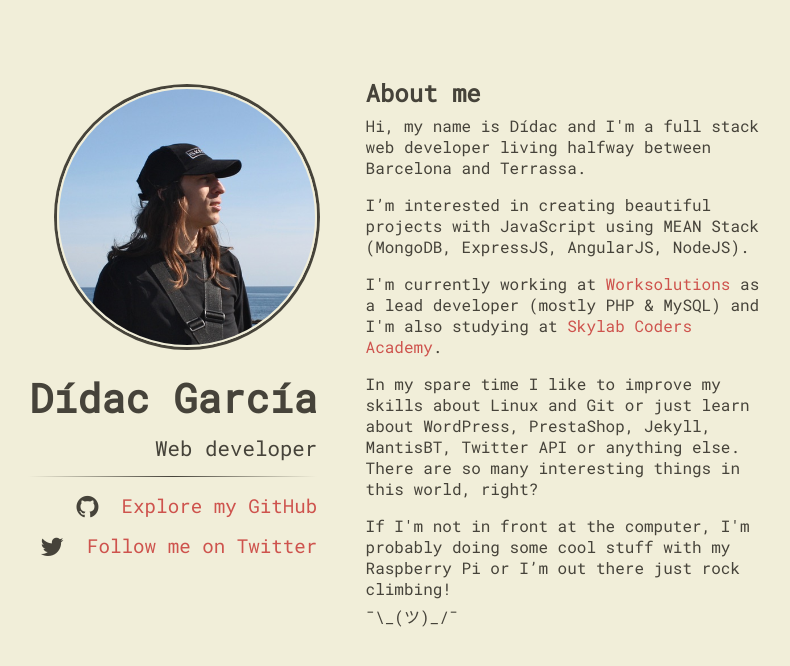
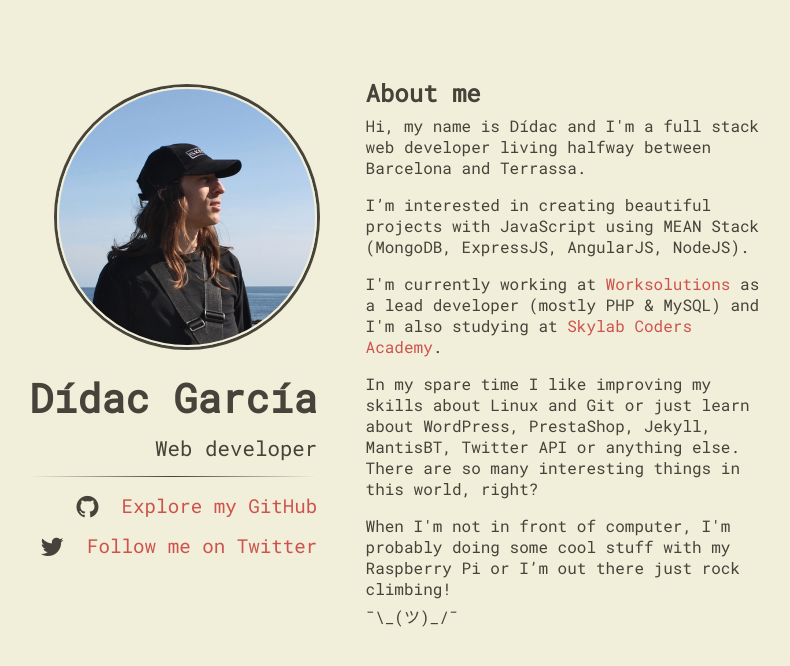
Before and after one commit to didaquis/didaquis, a Jekyll site: the page built from index.html, in a window 1280 px wide. Shown: the top 666 px of the page, without its empty margins (252-1042 px from the left). Built offline with Jekyll 4.4.1, drawn with Linux system fonts in a browser that asks for light colours; nearby versions of some CDN libraries.

Commit message:
Textos revisados

```diff
--- a/_includes/content.html
+++ b/_includes/content.html
@@ -2,5 +2,5 @@
 <p>Hi, my name is Dídac and I'm a full stack web developer living halfway between Barcelona and Terrassa.</p>
 <p>I’m interested in creating beautiful projects with JavaScript using MEAN Stack (MongoDB, ExpressJS, AngularJS, NodeJS).</p>
 <p>I'm currently working at <a href="https://worksolutions.es" target="_blank" title="Worksolutions">Worksolutions</a> as a lead developer (mostly PHP & MySQL) and I'm also studying at <a href="http://www.skylabcoders.com/es" target="_blank" title="Skylab Coders Academy">Skylab Coders Academy</a>.</p>
-<p>In my spare time I like to improve my skills about Linux and Git or just learn about WordPress, PrestaShop, Jekyll, MantisBT, Twitter API or anything else. There are so many interesting things in this world, right?</p>
-<p>If I'm not in front at the computer, I'm probably doing some cool stuff with my Raspberry Pi or I’m out there just rock climbing!<br><span style="white-space: nowrap; line-height: 220%;">¯\_(ツ)_/¯</span></p>
+<p>In my spare time I like improving my skills about Linux and Git or just learn about WordPress, PrestaShop, Jekyll, MantisBT, Twitter API or anything else. There are so many interesting things in this world, right?</p>
+<p>When I'm not in front of computer, I'm probably doing some cool stuff with my Raspberry Pi or I’m out there just rock climbing!<br><span style="white-space: nowrap; line-height: 220%;">¯\_(ツ)_/¯</span></p>
```
